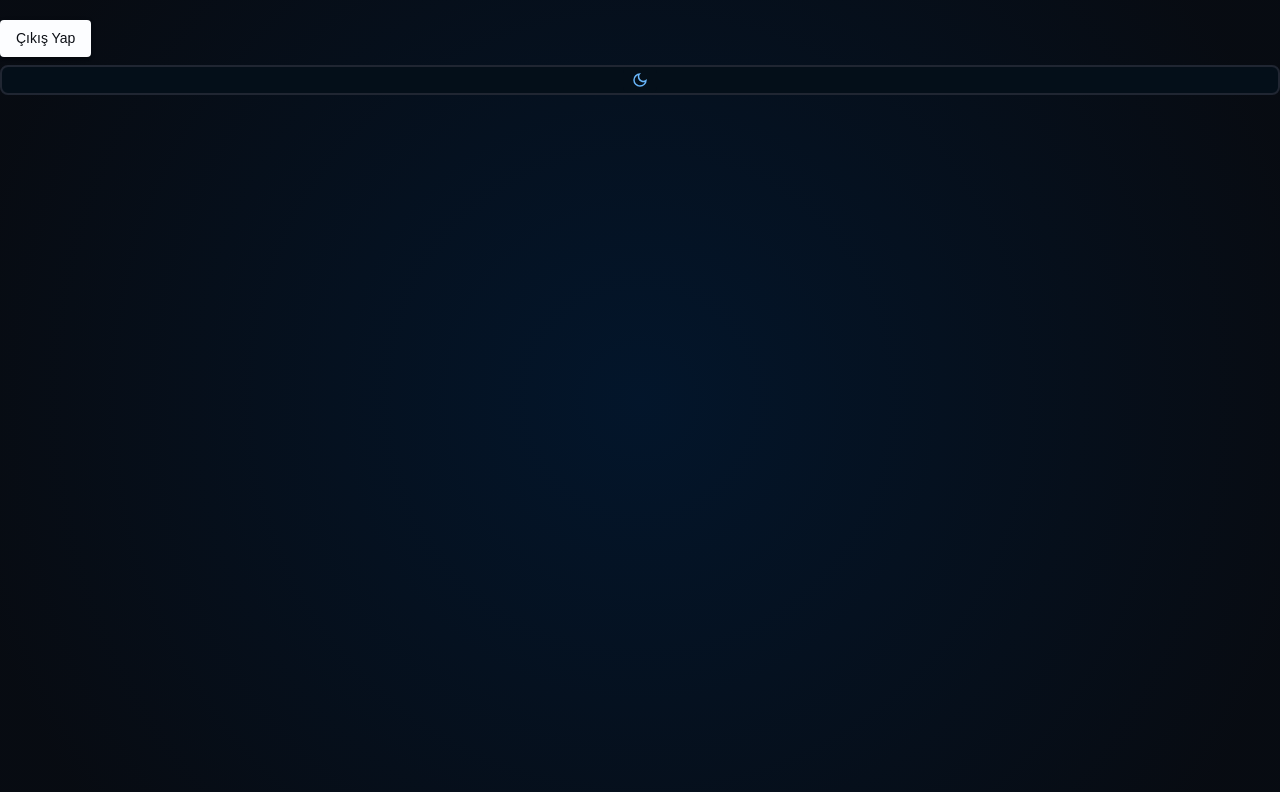
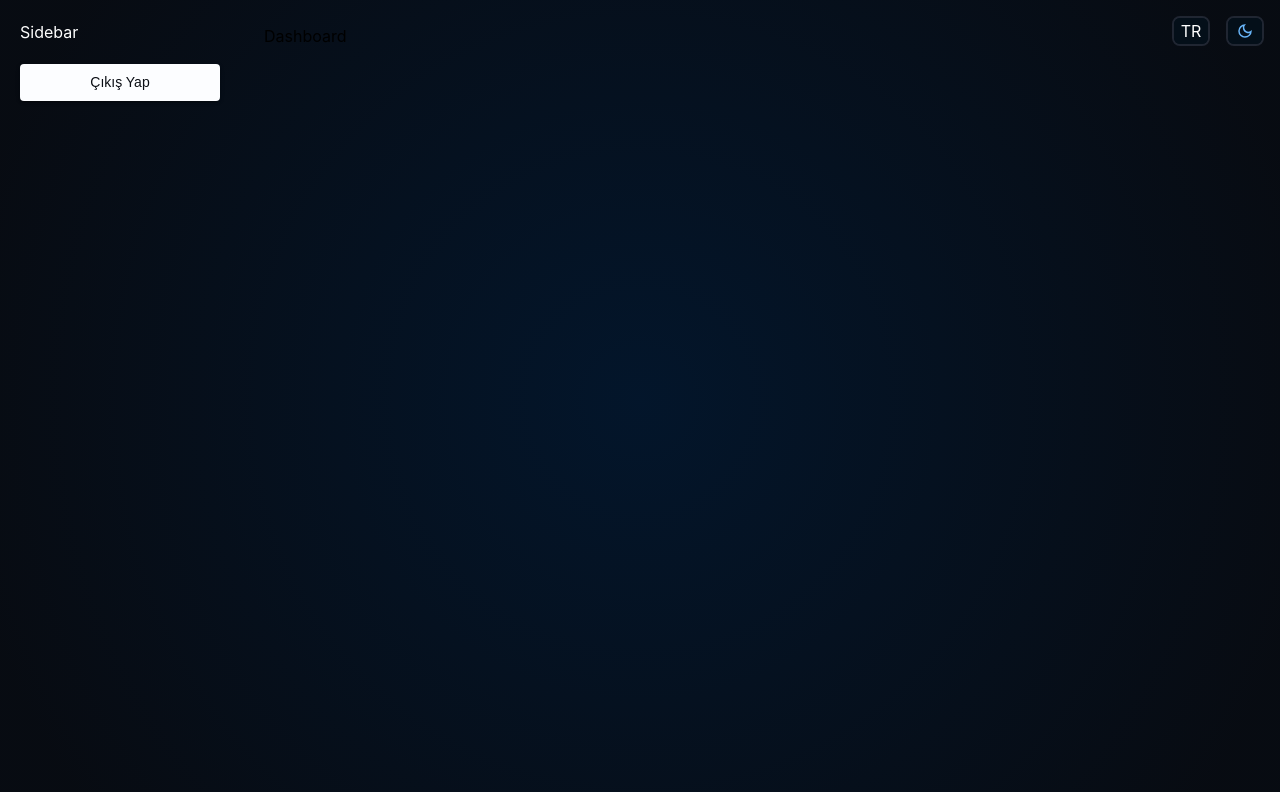
Before and after one commit to aliergul/cashonomy, a React (Vite) app in the folder frontend/: page /dashboard in a window 1280 px wide. Shown: the top 792 px of the page. Built offline with nearby package versions, Linux system fonts and the light colour scheme; no server answers; sample sign-in values are in the browser's storage.

Commit message:
starting site layout

```diff
--- a/frontend/src/App.tsx
+++ b/frontend/src/App.tsx
@@ -2,20 +2,22 @@ import React from "react";
 import { Route, BrowserRouter as Router, Routes } from "react-router-dom";
 import WelcomePage from "./pages/WelcomePage/WelcomePage";
 import PrivateRoute from "./routes/PrivateRoute";
-import Dashboard from "./pages/Dashboard";
+import Dashboard from "./pages/Dashboard/Dashboard";
 import "./i18n/config";
 import { ThemeProvider } from "@mui/material";
 import theme from "./utils/theme";
 import PublicRoute from "./routes/PublicRoute";
-import { GoogleOAuthProvider } from "@react-oauth/google";
+import Layout from "./components/Layout/Layout";
+import Incomes from "./pages/Incomes/Incomes";
+import Outcomes from "./pages/Outcomes/Outcomes";
+import Tags from "./pages/Tags/Tags";
+import Header from "./components/Header";
 
 const App: React.FC = () => {
-  const clientId = import.meta.env.VITE_GOOGLE_CLIENT_ID || "";
-
   return (
-    <GoogleOAuthProvider clientId={clientId}>
     <ThemeProvider theme={theme}>
       <div className="min-h-screen bg-light-gradient dark:bg-dark-gradient">
+        <Header />
         <Router
           future={{
             v7_startTransition: true,
@@ -34,19 +36,18 @@ const App: React.FC = () => {
             />
 
             {/* Protected Route */}
-              <Route
-                path="/dashboard"
-                element={
-                  <PrivateRoute>
-                    <Dashboard />
-                  </PrivateRoute>
-                }
-              />
+            <Route element={<PrivateRoute />}>
+              <Route element={<Layout />}>
+                <Route path="/dashboard" element={<Dashboard />} />
+                <Route path="/incomes" element={<Incomes />} />
+                <Route path="/outcomes" element={<Outcomes />} />
+                <Route path="/tags" element={<Tags />} />
+              </Route>
+            </Route>
           </Routes>
         </Router>
       </div>
     </ThemeProvider>
-    </GoogleOAuthProvider>
   );
 };
 
--- /dev/null
+++ b/frontend/src/components/Header.tsx
@@ -0,0 +1,14 @@
+import React from "react";
+import LanguageSelect from "./LanguageSelect";
+import ColorModeSelect from "./ColorModeSelect";
+
+const Header: React.FC = () => {
+  return (
+    <div className="absolute top-4 right-4 flex gap-4">
+      <LanguageSelect />
+      <ColorModeSelect />
+    </div>
+  );
+};
+
+export default Header;
--- /dev/null
+++ b/frontend/src/components/Layout/Layout.tsx
@@ -0,0 +1,17 @@
+import React from "react";
+import Sidebar from "../Sidebar/Sidebar";
+import { Outlet } from "react-router-dom";
+
+const Layout: React.FC = () => {
+  return (
+    <div className="flex min-h-screen">
+      <Sidebar />
+
+      <div className="flex-1 p-6">
+        <Outlet />
+      </div>
+    </div>
+  );
+};
+
+export default Layout;
--- a/frontend/src/pages/Dashboard.tsx
+++ b/frontend/src/components/Sidebar/Sidebar.tsx
@@ -1,11 +1,10 @@
 import React, { useState } from "react";
-import CustomButton from "../components/CustomButton";
+import CustomButton from "../../components/CustomButton";
 import { useTranslation } from "react-i18next";
-import { useAppDispatch } from "../store";
-import { postLogout } from "../store/authSlice";
-import ColorModeSelect from "../components/ColorModeSelect";
+import { useAppDispatch } from "../../store";
+import { postLogout } from "../../store/authSlice";
 
-const Dashboard: React.FC = () => {
+const Sidebar: React.FC = () => {
   const { t } = useTranslation();
   const dispatch = useAppDispatch();
   const [loading, setLoading] = useState(false);
@@ -20,18 +19,17 @@ const Dashboard: React.FC = () => {
       clearTimeout(timeout);
     };
   };
-
   return (
-    <>
+    <div className="text-white flex flex-col w-60 p-5">
+      Sidebar
       <CustomButton
         title={t("dashboard:logout")}
         customOnClick={logout}
         loading={loading}
         customStyle="mt-5 mb-2 transition-all opacity-100 hover:opacity-80 text-dark_text_primary bg-dark_bg dark:text-light_text_primary dark:bg-light_bg"
       />
-      <ColorModeSelect />
-    </>
+    </div>
   );
 };
 
-export default Dashboard;
+export default Sidebar;
--- /dev/null
+++ b/frontend/src/components/Sidebar/SidebarLink.tsx
@@ -0,0 +1,11 @@
+import React from "react";
+
+interface SidebarLinkProps {
+  title: string;
+}
+
+const SidebarLink: React.FC<SidebarLinkProps> = () => {
+  return <div>SidebarLink</div>;
+};
+
+export default SidebarLink;
--- /dev/null
+++ b/frontend/src/pages/Dashboard/Dashboard.tsx
@@ -0,0 +1,7 @@
+import React from "react";
+
+const Dashboard: React.FC = () => {
+  return <>Dashboard</>;
+};
+
+export default Dashboard;
--- /dev/null
+++ b/frontend/src/pages/Incomes/Incomes.tsx
@@ -0,0 +1,7 @@
+import React from "react";
+
+const Incomes: React.FC = () => {
+  return <div className="text-black dark:text-white">Incomes</div>;
+};
+
+export default Incomes;
--- /dev/null
+++ b/frontend/src/pages/Outcomes/Outcomes.tsx
@@ -0,0 +1,7 @@
+import React from "react";
+
+const Outcomes: React.FC = () => {
+  return <div className="text-black dark:text-white">Outcomes</div>;
+};
+
+export default Outcomes;
--- /dev/null
+++ b/frontend/src/pages/Tags/Tags.tsx
@@ -0,0 +1,7 @@
+import React from "react";
+
+const Tags: React.FC = () => {
+  return <div className="text-black dark:text-white">Tags</div>;
+};
+
+export default Tags;
--- a/frontend/src/pages/WelcomePage/WelcomePage.tsx
+++ b/frontend/src/pages/WelcomePage/WelcomePage.tsx
@@ -2,8 +2,6 @@ import React from "react";
 import LoginForm from "./LoginForm";
 import SignUpForm from "./SignUpForm";
 import Description from "./Description";
-import ColorModeSelect from "../../components/ColorModeSelect";
-import LanguageSelect from "../../components/LanguageSelect";
 
 const WelcomePage: React.FC = () => {
   const [authType, setAuthType] = React.useState<string>("login");
@@ -13,11 +11,7 @@ const WelcomePage: React.FC = () => {
   };
 
   return (
-    <div className="flex flex-col gap-y-20">
-      <div className="flex w-full justify-end p-5 gap-x-2">
-        <LanguageSelect />
-        <ColorModeSelect />
-      </div>
+    <div className="flex flex-col gap-y-20 p-5">
       <div className="flex justify-center space-x-8">
         <Description />
         <div className="w-1/4 flex items-center justify-center bg-light_bg dark:bg-dark_bg shadow rounded border border-light_border dark:border-dark_border">
--- a/frontend/src/routes/PrivateRoute.tsx
+++ b/frontend/src/routes/PrivateRoute.tsx
@@ -1,15 +1,11 @@
 import React from "react";
-import { Navigate } from "react-router-dom";
+import { Navigate, Outlet } from "react-router-dom";
 import { useAppSelector } from "../store";
 
-interface PrivateRouteProps {
-  children: React.ReactNode;
-}
-
-const PrivateRoute: React.FC<PrivateRouteProps> = ({ children }) => {
+const PrivateRoute: React.FC = () => {
   const isLoggedIn = useAppSelector((state) => state.auth.isLoggedIn);
 
-  return isLoggedIn ? <>{children}</> : <Navigate to="/" replace />;
+  return isLoggedIn ? <Outlet /> : <Navigate to="/" replace />;
 };
 
 export default PrivateRoute;
```
Lines whose indentation alone changed are shown as unchanged.
